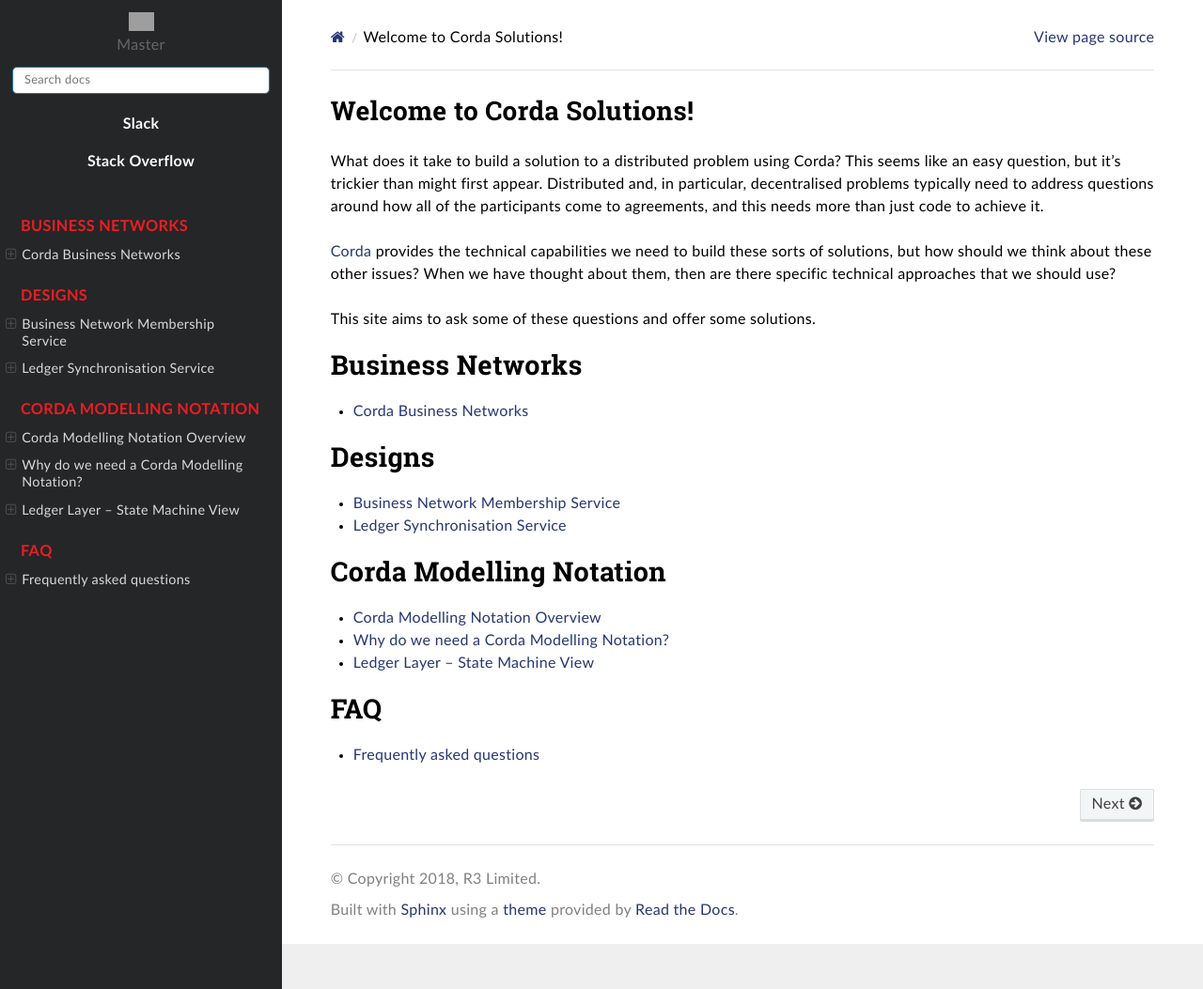
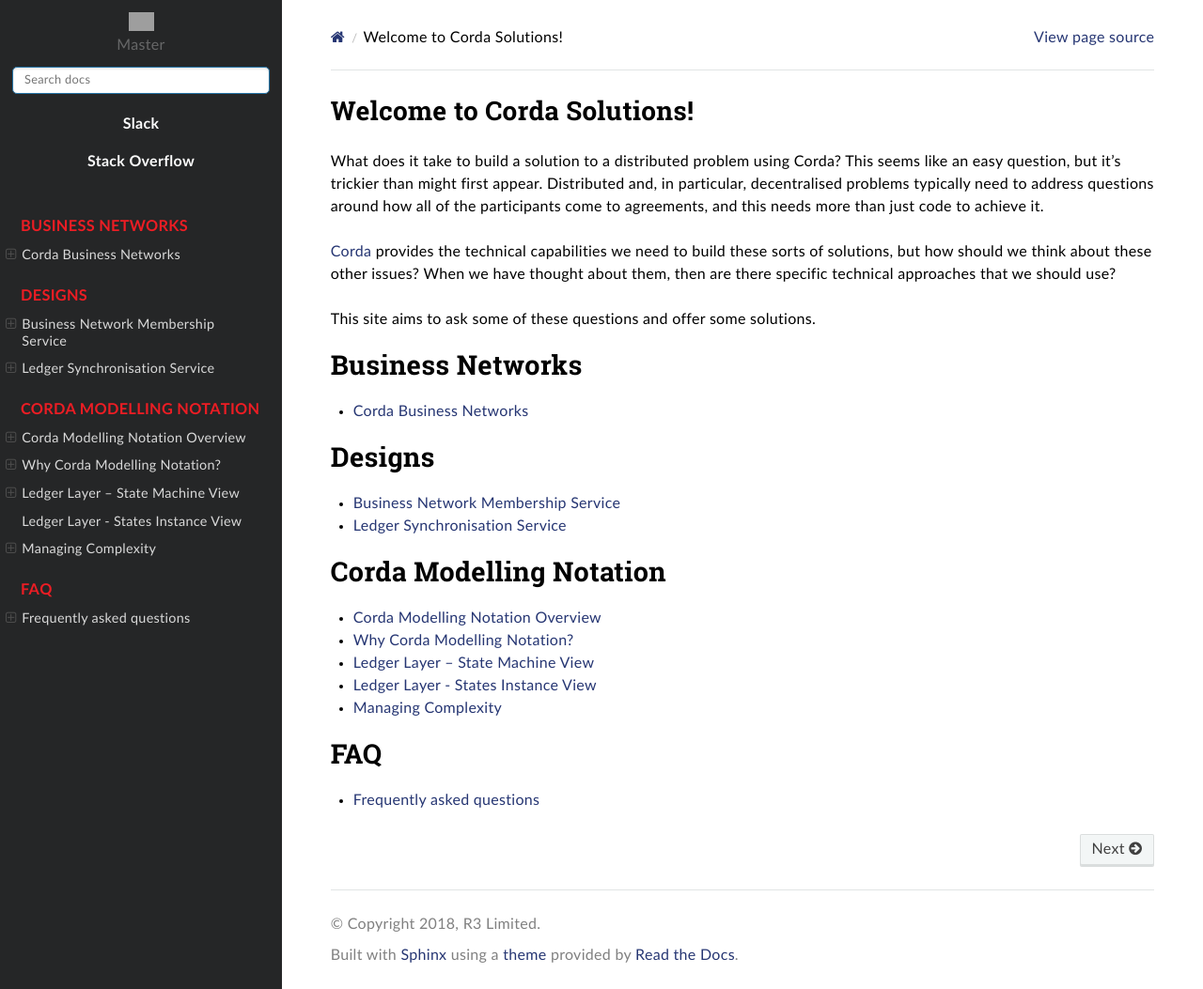
Before and after one commit to corda/corda-solutions, a Sphinx documentation site: the page built from docs/source/index.rst, in a window 1280 px wide and 1053 px high. Shown: the whole window at 94% size. Built offline with Sphinx 7.4.7 and the Read the Docs theme 2.0.0, drawn with Linux system fonts in a browser that asks for light colours; some of the changed lines change nothing that is shown; grey boxes are pictures that could not be loaded.

Commit message:
Managing Complexity first pass done

```diff
--- /dev/null
+++ b/docs/source/corda-modelling-notation/managing-complexity.rst
@@ -0,0 +1,144 @@
+===================
+Managing Complexity
+===================
+
+So far, we have focused on modelling CorDapps which have a single State type. However, production CorDapps are likely to have more than one type of Corda States interacting with each other.
+
+In order to cope with the increased complexity that multiple state types introduce, we can use the concepts of high cohesion and low coupling. From Wikipedia:
+
+  *	Cohesion refers to the degree to which the elements inside a module belong together.
+
+  *	Coupling is the degree of interdependence between software modules
+
+We can consider each of the Corda States represented by its own State Machine as a module. Hence, to achieve high cohesion the functions performed by the State should all be related. The challenge is to work out how to couple the modules.
+
+There are a number of potential couplings:
+
+  1. Flow level coupling
+  2. Commands coupling
+  3. Coupling to a State instance via StateRefs
+  4. Coupling to a state’s evolution via Linear Id
+
+
+Note, currently these approaches have not been directly tested in code.
+
+-------------------
+Flow Level Coupling
+-------------------
+
+This is the loosest form of coupling, there is no coupling at the State Machine level, any coupling is purely done by including the states to be coupled in the same transaction when assembling the transaction in the flows.
+
+Note, using Flow Level Coupling does not provide any guarantees of behaviour at the transaction level.
+
+---------------------
+Coupling Via Commands
+---------------------
+
+The proposed approach is to tie two or more transitions together across two or more States or instances of the same State by linking their Commands. Diagrammatically:
+
+.. image:: resources/CMN_Coupling_commands_dig1.png
+  :width: 80%
+  :align: center
+
+The linkages are expressed through the Transaction Level Constraints.
+
+For the modelling, we can’t draw arrows to tie commands together, it would quickly make the model unreadable and restrict the linkages we could represent, especially if linkages could be to many different States. Instead, we reference the linked Command from the Command which is imposing the restriction.
+
+.. image:: resources/CMN_Coupling_commands_dig2.png
+  :width: 80%
+  :align: center
+
+The interpretation of this diagram is that any transaction that has StateA under ContractA invoking Command X, will not be valid unless there is a StateB under ContractB invoking Command Y also in the transaction.
+
+This approach leads to two types of linkage:
+
+1. Single direction Linkage
+
+  As in the diagram above, the restriction is one way, Command X is not valid without Command Y, but Command Y can be invoked without Command X. An example of this might be a DVP transaction. A bond sales might mandate that cash changes hands, but a cash state would not mandate that it can only be used for settling bonds.
+
+2. Two directional linkage
+
+  Where both commands specify that they cannot be invoked without the other one being present in the transaction.
+
+
+The following example shows the interaction of two types of Corda State:
+
+  * An Agreements state with which a Buyer and Seller agree the terms of an exchange of goods over corda
+
+  * A Billings state which counts billable transactions so that the Business Network Operator can bill usage on their network without being party to the actual transactions
+
+
+.. image:: resources/CMN_Coupling_full_example.png
+  :width: 100%
+  :align: center
+
+
+By mapping these modules out we can spot a contradiction in the privacy requirements (highlighted in red) the visibility constraints of the AgreementState say that the BNO must not get visibility of the Agreements states. However, when the Redeem Command is invoked on the BillingState corda will resolve the transaction history of the BillingState which will pull in all the previous transactions, those transactions will include the AgreementStates which the BNO is not allowed to see.
+
+(Note, this problem can be resolved by using a prepaid count down BillingState which never gets returned to the BNO, or possibly in the future by SGX validation of the historic chain)
+
+------------------------------------------
+Coupling to a State Instance via StateRefs
+------------------------------------------
+
+In some cases, a State will need to hold a reference to another specific instance of a state on the ledger. It can do this by including the StateRef in its properties.
+
+The StateRef consists of the hash of the transaction which created the referenced State and the index of the state in the transaction’s outputs, hence from the StateRef any previously state that has been committed to the ledger can be reference. Note, it doesn’t matter if the state is consumed or unconsumed.
+
+If the requestor doesn’t have the state in its vault, a flow will need to be implemented to get the state from a party who does have the state.
+
+This pattern may be useful when a piece of reference data, controlled by another entity needs to be tagged on to the state.
+
+---------------------------------------------
+Coupling to a State’s Evolution via Linear Id
+---------------------------------------------
+
+A CorDapp may have multiple parts which are related to each other but must evolve independently. This can be achieved by a State holding a reference to the Linear Id of another State’s evolution.
+
+Example: AttachmentState as self-sovereign reference data
+~~~~~~~~~~~~~~~~~~~~~~~~~~~~~~~~~~~~~~~~~~~~~~~~~~~~~~~~~
+
+Two parties may have an agreement which references evolving reference data in the form of an attachment controlled, owned and distributed by a third party C (self-sovereign). The State which represents the agreement holds a reference to the Linear Id of the AttachmentState.
+
+The AttachmentState has its own State Machine which ensures the ownership and integrity of the attachment data:
+
+.. image:: resources/CMN_Attachment_state_example.png
+  :width: 60%
+  :align: center
+
+
+1. Create
+
+  Only the Owner can create the Reference State
+
+2. Properties
+
+  *	**LinearId:** Used by other States to reference this Attachment State.
+  *	**Owner:** The owner of the attachment.
+  *	**Version:** The version number of the attachment.
+  *	**Valid from:** the date the attachment is valid from.
+  *	**Valid to:** The date the attachment is valid until.
+  *	**Attachment data:** The binary representation of the attachment, alternatively this could be a hash over a document.
+
+3. Update
+
+  Only the Owner can change the State.
+
+4. Constraints
+
+  Also applies constraints to ensure that the LinearId must not change which would break the reference links.
+
+5. Visibility
+
+  The owner is the only participant on the state. The consumers of the attachment would not be participants because if there was more than one consumer they would be visible to each other if they were referenced in the State.
+
+  This does imply that there needs to be a distribution mechanism run by the Owner to distribute the updated states. This could be a push to a list of interested parties when the state changes or an on-demand request from the consuming party when they want the latest unconsumed State.
+
+The AttachmentState would be used as follows:
+
+.. image:: resources/CMN_Attachment_reference_example.png
+  :width: 60%
+  :align: center
+
+
+However, this representation is a little clumsy, it is mixing a view which is designed to show all possible actions with a specific instance of a linkage, we need a different view to represent a snapshot in time of the States and their linkages. For this we need the States Instance View
--- /dev/null
+++ b/docs/source/corda-modelling-notation/state_instance_view.rst
@@ -0,0 +1,42 @@
+===================================
+Ledger Layer - States Instance View
+===================================
+
+The States Instance View is a snap shot in time of a set of States in a particular status together with how they are linked together. It is a Ledger Layer view as it represents a subset of the ledger and is independent of how the states came to be on the ledger. It is not trying to communicate controls or transitions, it is a just point in time instance diagram.
+
+An instance diagram for our example might look like this:
+
+.. image:: resources/CMN_Instance_view_arrows.png
+  :width: 100%
+  :align: center
+
+
+The diagram is based on states using a similar representation to the State Machine View, however there are some important differences:
+
+1. State Ids
+
+  As we are talking about instances of states, we are likely to need to add in identifiers for the instance of the state, typically these would be the Linear Id of the state, but could also be the stateRef depending on how the states reference each other.
+
+2. Properties
+
+  These are similar to the properties in the state machine view but are more likely to hold specific values rather than just the property type.
+
+3. Multiple instances of the same state/status
+
+  The diagram has two boxes which are AttachmentStates, this is because there are two instances of the AttachmentStates, however these are both ‘Live’ Attachment states so the equivalent State machine view would only have one box.
+
+4. No constraints
+
+  The diagram is not trying to show constraints, hence the box for state level constraints is not in the state box
+
+5. Participants not visibility constraints
+
+  The visibility box is replaced by a participant’s box. Whereas the visibility box set out the constraints around acceptable participants in the transaction, the participants box shows actual participants on the state.
+
+6. State references
+
+  The diagram now shows references between states, the state box shows the reference and there is a dotted line between from the state holding the reference to the referenced state
+
+7. Diagram can include any state instances
+
+  The diagram can include any state instances which the drawer feels are relevant. In this diagram, we include the two BillingStates even though they are not referenced from the other states.
--- a/docs/source/corda-modelling-notation/why-do-we-need-CMN.rst
+++ b/docs/source/corda-modelling-notation/why-do-we-need-CMN.rst
@@ -1,6 +1,6 @@
-==========================================
-Why do we need a Corda Modelling Notation?
-==========================================
+=============================
+Why Corda Modelling Notation?
+=============================
 
 From working with several of R3’s members and partners, a common challenge is how to write down a Corda design. A CorDapp has a lot of interacting parts: States, Contracts, Flows, Transactions, API’s, Participants, Signers. It’s difficult to capture, and hence reason, about the behaviour of the whole CorDapp.
 
--- a/docs/source/index.rst
+++ b/docs/source/index.rst
@@ -32,6 +32,8 @@
     corda-modelling-notation/intro.rst
     corda-modelling-notation/why-do-we-need-CMN.rst
     corda-modelling-notation/state-machine-view.rst
+    corda-modelling-notation/state_instance_view.rst
+    corda-modelling-notation/managing-complexity.rst
 
 .. toctree::
    :caption: FAQ
```
Also changed, not shown: docs/source/corda-modelling-notation/resources/CMN_Attachment_reference_example.png (added), docs/source/corda-modelling-notation/resources/CMN_Attachment_state_example.png (added), docs/source/corda-modelling-notation/resources/CMN_Coupling_commands_dig1.png (added), docs/source/corda-modelling-notation/resources/CMN_Coupling_commands_dig2.png (added), docs/source/corda-modelling-notation/resources/CMN_Coupling_full_example.png (added), docs/source/corda-modelling-notation/resources/CMN_Instance_view_arrows.png (added).
